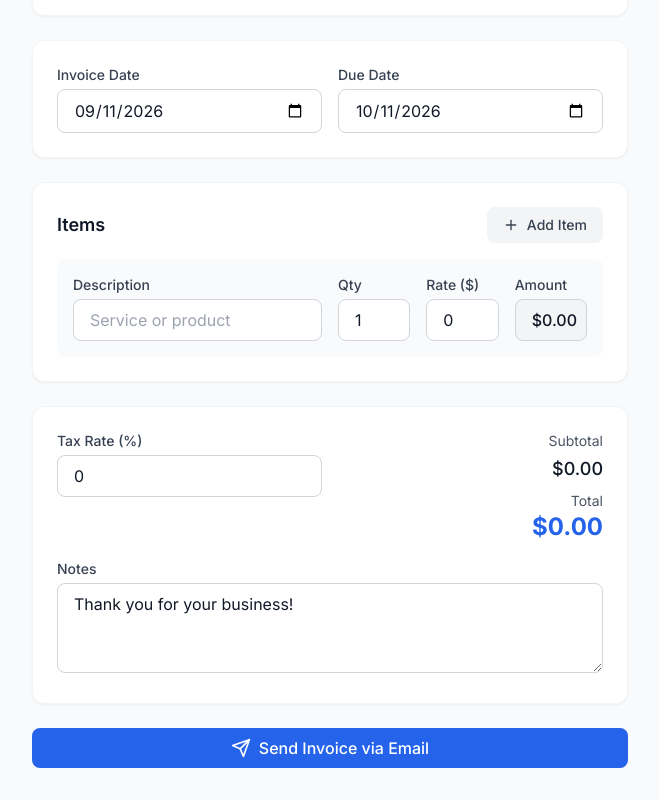
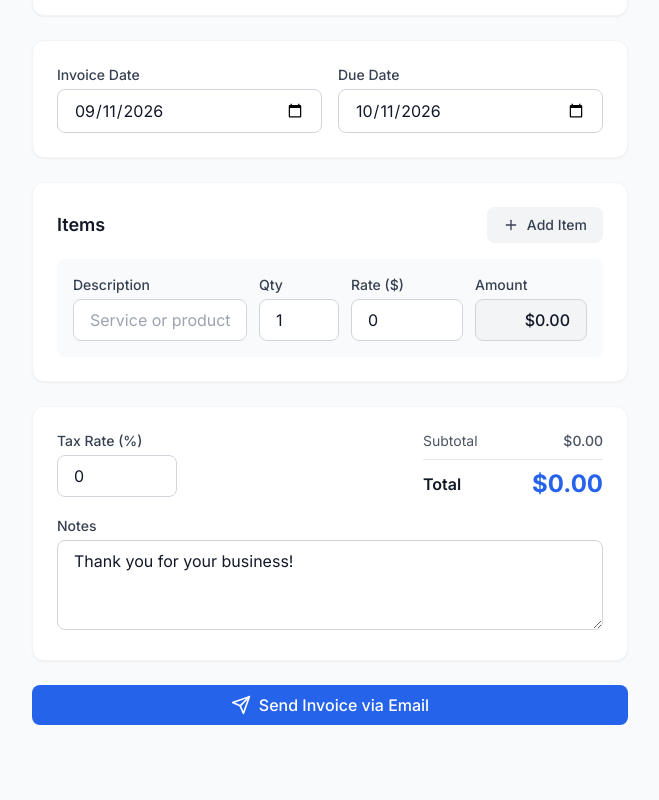
Before and after one commit to tanmaymalviya06052010-alt/invoiceCraft, a Next.js app: page /invoice/new in a window 1280 px wide. Shown: the part 795-1595 px from the top of the page, without its empty margins (0-659 px from the left). After the commit the page ends 1552 px from the top, so only its background shows below. Built offline with nearby package versions, Linux system fonts and the light colour scheme.

Commit message:
Fix: Amount column overflow - cleaner layout for items and totals

```diff
--- a/src/components/InvoiceForm.tsx
+++ b/src/components/InvoiceForm.tsx
@@ -509,8 +509,8 @@ export default function InvoiceForm({ id }: InvoiceFormProps) {
           <div className="space-y-4">
             {invoice.items.map((item, index) => (
               <div key={item.id} className="p-4 bg-gray-50 rounded-lg">
-                <div className="grid sm:grid-cols-12 gap-4 items-start">
-                  <div className="sm:col-span-6">
+                <div className="flex gap-3 items-end">
+                  <div className="flex-1 min-w-0">
                     <label className="label">Description</label>
                     <input
                       type="text"
@@ -521,7 +521,7 @@ export default function InvoiceForm({ id }: InvoiceFormProps) {
                       maxLength={500}
                     />
                   </div>
-                  <div className="sm:col-span-2">
+                  <div className="w-20 flex-shrink-0">
                     <label className="label">Qty</label>
                     <input
                       type="number"
@@ -532,7 +532,7 @@ export default function InvoiceForm({ id }: InvoiceFormProps) {
                       max="10000"
                     />
                   </div>
-                  <div className="sm:col-span-2">
+                  <div className="w-28 flex-shrink-0">
                     <label className="label">Rate ($)</label>
                     <input
                       type="number"
@@ -544,9 +544,9 @@ export default function InvoiceForm({ id }: InvoiceFormProps) {
                       step="0.01"
                     />
                   </div>
-                  <div className="sm:col-span-2">
+                  <div className="w-28 flex-shrink-0">
                     <label className="label">Amount</label>
-                    <div className="input-field bg-gray-100 font-medium">
+                    <div className="input-field bg-gray-100 font-medium text-right truncate">
                       ${item.amount.toFixed(2)}
                     </div>
                   </div>
@@ -567,12 +567,12 @@ export default function InvoiceForm({ id }: InvoiceFormProps) {
 
         {/* Tax & Notes */}
         <div className="card">
-          <div className="grid sm:grid-cols-2 gap-4">
-            <div>
+          <div className="flex justify-between items-start gap-8">
+            <div className="flex-1">
               <label className="label">Tax Rate (%)</label>
               <input
                 type="number"
-                className="input-field"
+                className="input-field max-w-[120px]"
                 value={invoice.taxRate}
                 onChange={(e) => {
                   const rate = sanitizeNumber(parseFloat(e.target.value) || 0, 0, 100)
@@ -589,17 +589,23 @@ export default function InvoiceForm({ id }: InvoiceFormProps) {
                 step="0.5"
               />
             </div>
-            <div className="text-right">
-              <div className="text-sm text-gray-600 mb-1">Subtotal</div>
-              <div className="text-lg font-medium">${invoice.subtotal.toFixed(2)}</div>
+            <div className="text-right min-w-[180px]">
+              <div className="flex justify-between text-sm text-gray-600 mb-1">
+                <span>Subtotal</span>
+                <span className="font-medium">${invoice.subtotal.toFixed(2)}</span>
+              </div>
               {invoice.taxRate > 0 && (
-                <>
-                  <div className="text-sm text-gray-600 mt-2">Tax ({invoice.taxRate}%)</div>
-                  <div className="text-lg font-medium">${invoice.taxAmount.toFixed(2)}</div>
-                </>
+                <div className="flex justify-between text-sm text-gray-600 mb-1">
+                  <span>Tax ({invoice.taxRate}%)</span>
+                  <span className="font-medium">${invoice.taxAmount.toFixed(2)}</span>
+                </div>
               )}
-              <div className="text-sm text-gray-600 mt-2">Total</div>
-              <div className="text-2xl font-bold text-primary-600">${invoice.total.toFixed(2)}</div>
+              <div className="border-t border-gray-200 mt-2 pt-2">
+                <div className="flex justify-between items-center">
+                  <span className="font-semibold text-gray-900">Total</span>
+                  <span className="text-2xl font-bold text-primary-600">${invoice.total.toFixed(2)}</span>
+                </div>
+              </div>
             </div>
           </div>
           <div className="mt-4">
```
